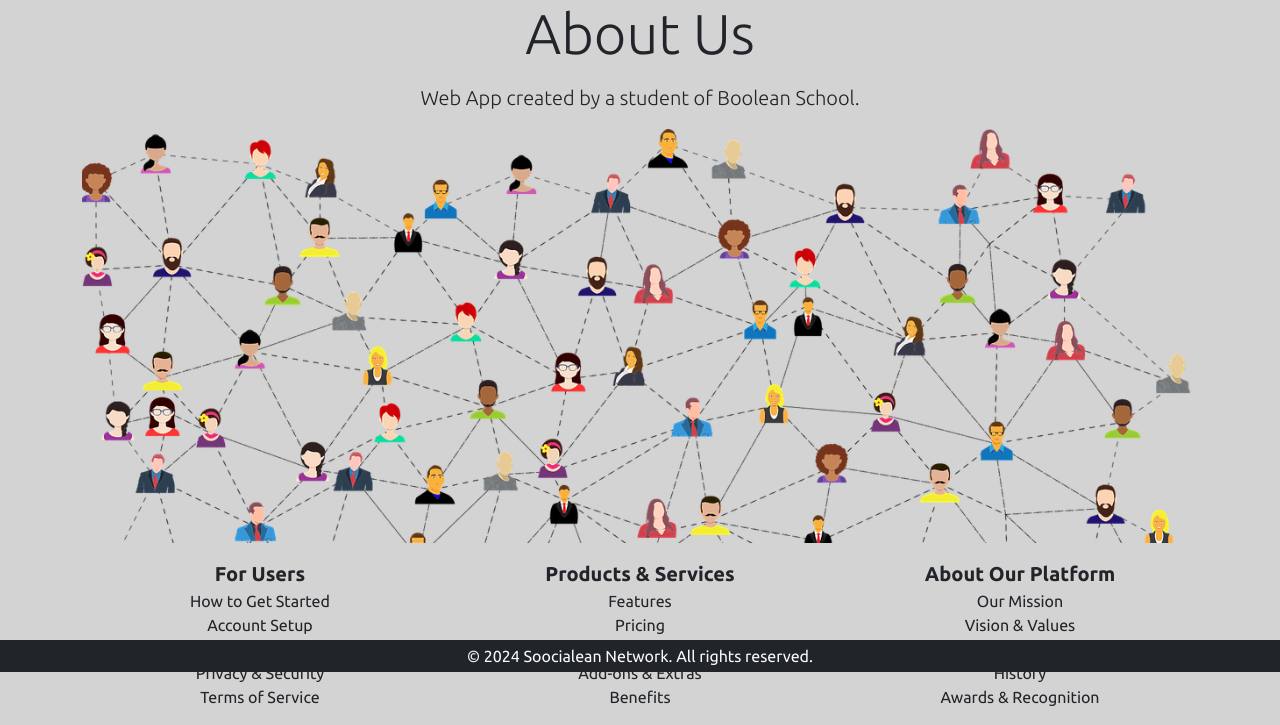
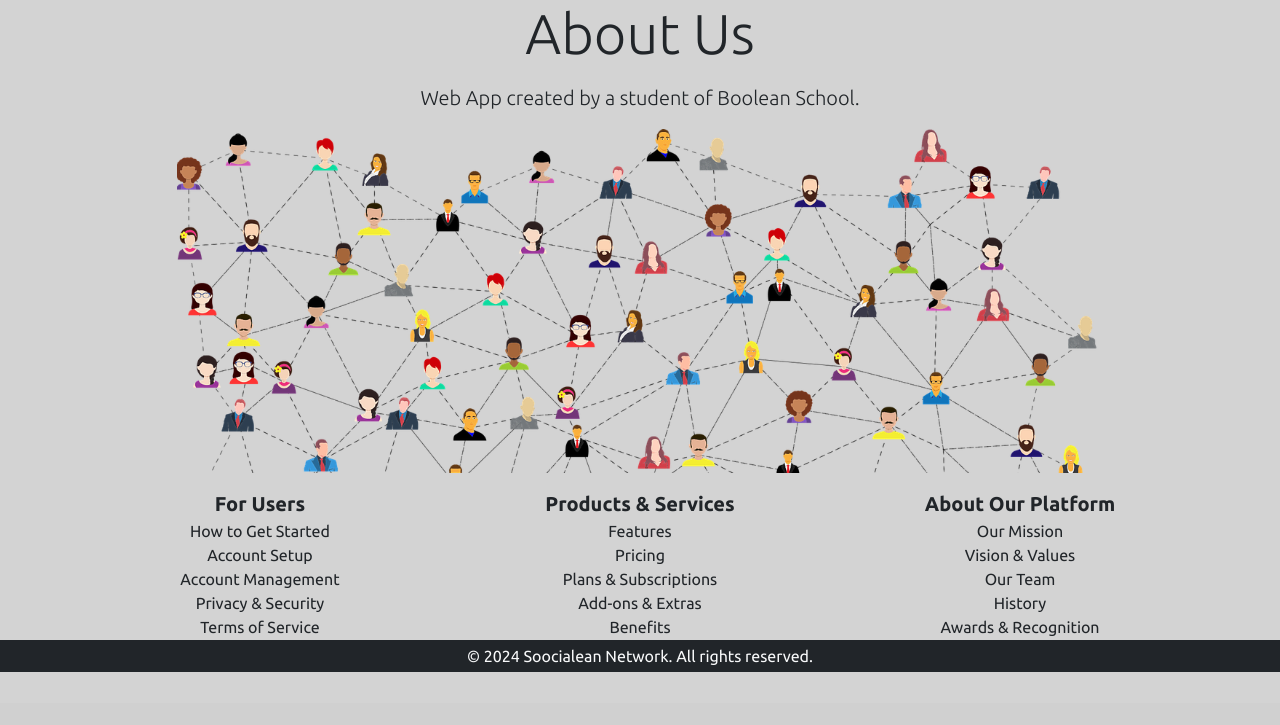
Before and after one commit to agostinoluca/social-platform, a PHP site: page /about.php in a window 1280 px wide. Shown: the part 128-853 px from the top of the page. After the commit the page ends 800 px from the top, so only its background shows below. Run offline with PHP 8.4, Linux system fonts and the light colour scheme.

Commit message:
some fix

```diff
--- a/about.php
+++ b/about.php
@@ -3,14 +3,14 @@ require_once __DIR__ . '/layouts/head.php';
 ?>
 
 <main>
-    <div class="container mt_8">
+    <div class="container mt_8 pb-5 ">
         <div class="row mt-5 text-center main_about">
             <div class="col-12">
                 <h1 class="display-4 mb-3">About Us</h1>
                 <p class="lead">Web App created by a student of Boolean School.</p>
             </div>
             <!-- /title of about page -->
-            <div class="col-12 pb-3">
+            <div class="col-10 pb-3 m-auto">
                 <img src="./src/img/about.png" alt="">
             </div>
             <!-- /image of about page -->
--- a/index.php
+++ b/index.php
@@ -3,7 +3,7 @@
 require_once __DIR__ . '/layouts/head.php';
 ?>
 
-<main class="mt_8">
+<main class="mt_8 pb-5">
     <section class="pt-5 pb-5">
         <div class="container text-center">
             <h1>Welcome in Soocialean</h1>
```
Also changed, not shown: feeds.php (+13 -7 lines).
